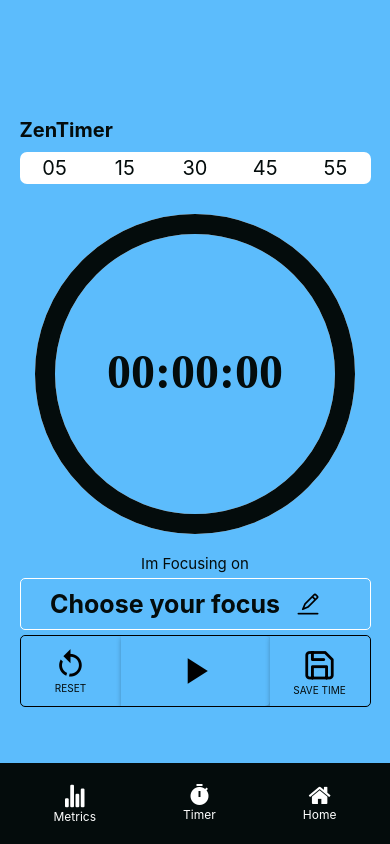
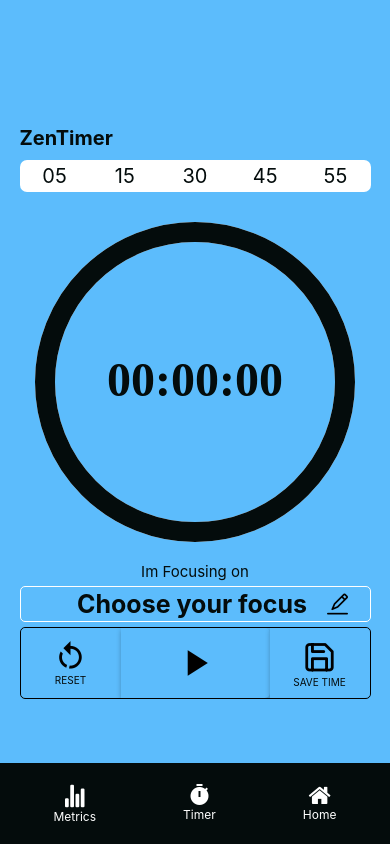
Before and after one commit to Lenindelrionicaragua/HabitTrackerAppFront, a React Native app: screen /StopwatchScreen in a window 390 px wide. Built offline with nearby package versions, Linux system fonts and the light colour scheme; what expo-web-browser would draw is missing.

Commit message:
Position edit icon at the right edge of the FocusTitle container

```diff
--- a/screens/StopwatchScreen/StopwatchScreenStyles.js
+++ b/screens/StopwatchScreen/StopwatchScreenStyles.js
@@ -106,7 +106,8 @@ export const FocusTitleText = styled(Text)`
 export const IconContainer = styled(Pressable)`
   padding: 5px;
   margin: 5px;
-  align-items: end;
+  position: absolute;
+  right: 0;
 `;
 
 export const ButtonText = styled(Text)`
```
